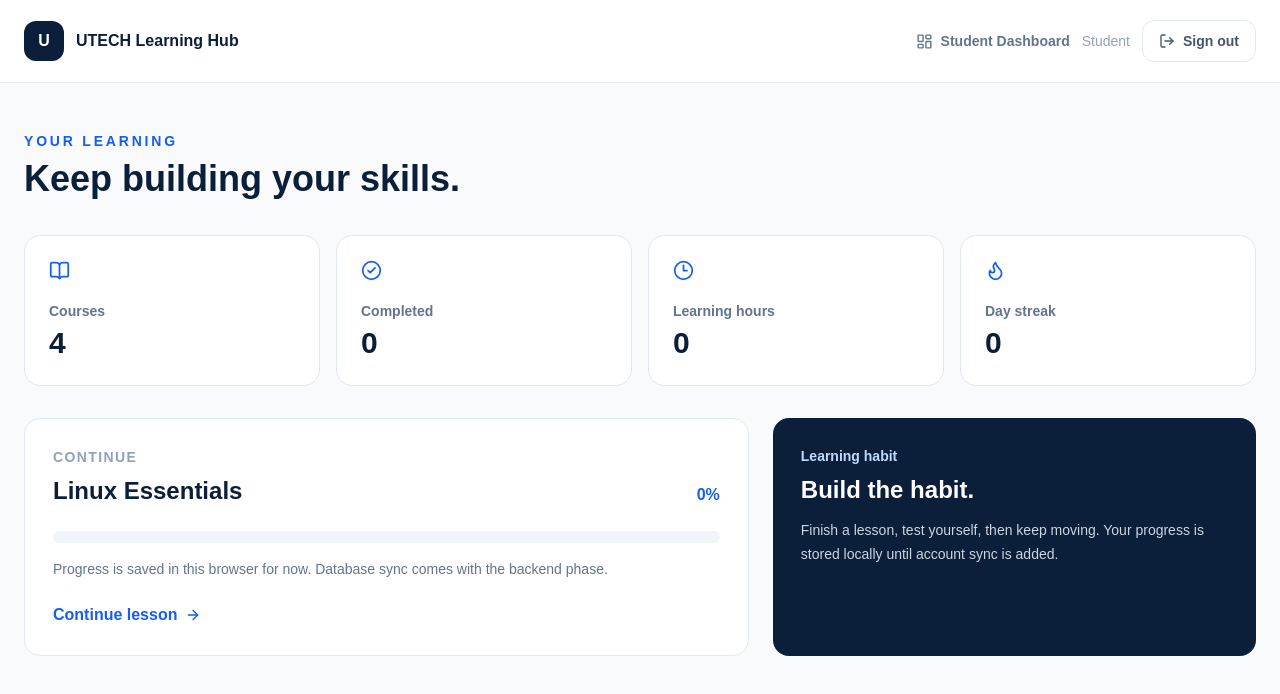
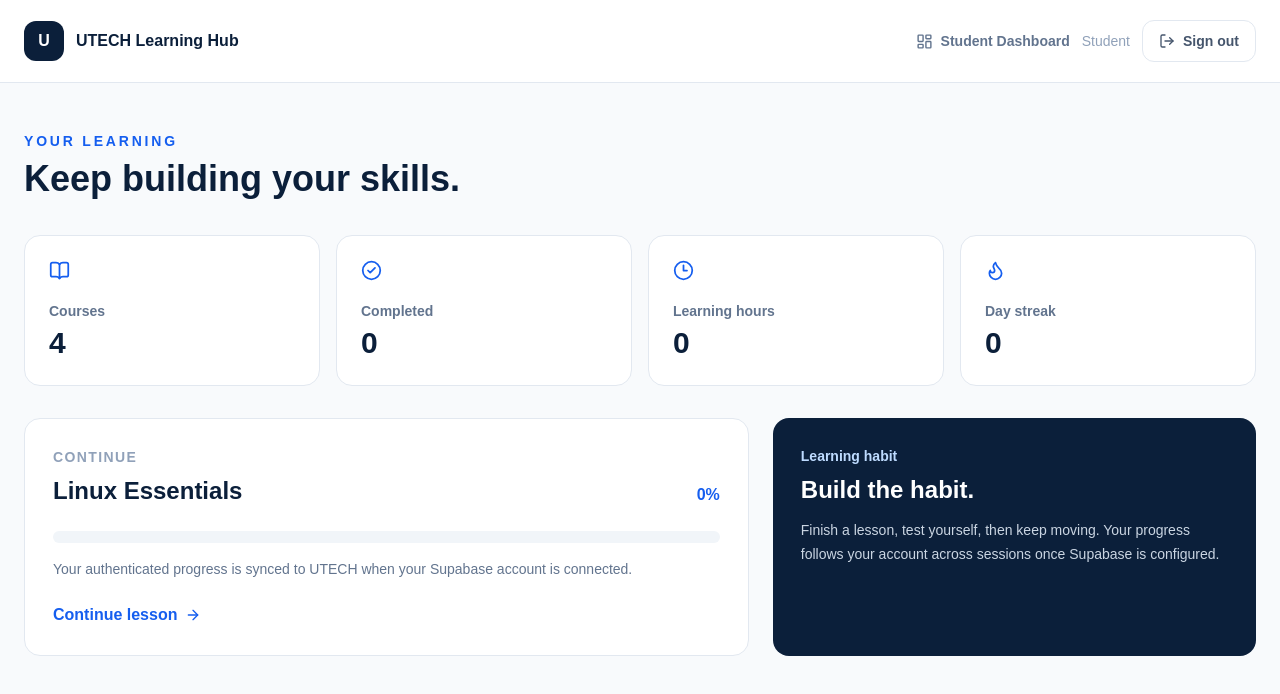
Before and after one commit to utechdev2/utech-learning-platform, a Next.js app: page /dashboard in a window 1280 px wide. Shown: the top 694 px of the page. Built offline with nearby package versions, Linux system fonts and the light colour scheme; no server answers.

Commit message:
feat: sync learning progress with Supabase

```diff
--- a/components/dashboard/DashboardStats.tsx
+++ b/components/dashboard/DashboardStats.tsx
@@ -5,27 +5,83 @@ import Link from "next/link";
 import { ArrowRight, BookOpen, CheckCircle2, Clock3, Flame } from "lucide-react";
 import { courses } from "@/data/courses";
 
+type ProgressRow = { course_slug: string; lesson_slug: string };
+
+function readLocalProgress() {
+  const result: ProgressRow[] = [];
+  for (const course of courses) {
+    const saved = JSON.parse(localStorage.getItem(`utech-progress:${course.slug}`) || "[]") as string[];
+    result.push(...saved.map(lesson_slug => ({ course_slug: course.slug, lesson_slug })));
+  }
+  return result;
+}
+
 export default function DashboardStats() {
-  const [completed, setCompleted] = useState(0);
-  const [linuxProgress, setLinuxProgress] = useState(0);
+  const [progress, setProgress] = useState<ProgressRow[]>([]);
 
   useEffect(() => {
-    let total = 0;
-    for (const course of courses) {
-      total += JSON.parse(localStorage.getItem(`utech-progress:${course.slug}`) || "[]").length;
+    let active = true;
+    async function load() {
+      try {
+        const response = await fetch("/api/progress", { cache: "no-store" });
+        const data = await response.json();
+        if (active && data.authenticated && Array.isArray(data.progress)) {
+          setProgress(data.progress);
+          return;
+        }
+      } catch {}
+      if (active) setProgress(readLocalProgress());
     }
-    const linux = JSON.parse(localStorage.getItem("utech-progress:linux-essentials") || "[]").length;
-    setCompleted(total);
-    setLinuxProgress(Math.round((linux / courses.find(c => c.slug === "linux-essentials")!.lessons.length) * 100));
+    load();
+    return () => { active = false; };
   }, []);
 
-  const stats = [["Courses", String(courses.length), BookOpen], ["Completed", String(completed), CheckCircle2], ["Learning hours", String(Math.round(completed * 0.5)), Clock3], ["Day streak", completed > 0 ? "1" : "0", Flame]] as const;
+  const completed = progress.length;
+  const linuxTotal = courses.find(c => c.slug === "linux-essentials")?.lessons.length ?? 1;
+  const linuxCompleted = progress.filter(item => item.course_slug === "linux-essentials").length;
+  const linuxProgress = Math.round((linuxCompleted / linuxTotal) * 100);
 
-  return <div className="space-y-8">
-    <div className="grid gap-4 sm:grid-cols-2 lg:grid-cols-4">{stats.map(([label,value,Icon])=><div key={label} className="rounded-2xl border border-slate-200 bg-white p-6"><Icon className="text-[#155eef]" size={21}/><p className="mt-5 text-sm font-semibold text-slate-500">{label}</p><p className="mt-1 text-3xl font-black text-[#0b1f3a]">{value}</p></div>)}</div>
-    <div className="grid gap-6 lg:grid-cols-[1.5fr_1fr]">
-      <div className="rounded-2xl border border-slate-200 bg-white p-7"><div className="flex items-end justify-between"><div><p className="text-sm font-extrabold uppercase tracking-widest text-slate-400">Continue</p><h2 className="mt-2 text-2xl font-black text-[#0b1f3a]">Linux Essentials</h2></div><span className="font-black text-[#155eef]">{linuxProgress}%</span></div><div className="mt-6 h-3 rounded-full bg-slate-100"><div className="h-full rounded-full bg-[#155eef] transition-all" style={{width: `${linuxProgress}%`}}/></div><p className="mt-4 text-sm text-slate-500">Progress is saved in this browser for now. Database sync comes with the backend phase.</p><Link href="/learn/linux-essentials/the-linux-terminal" className="mt-6 inline-flex items-center gap-2 font-bold text-[#155eef]">Continue lesson <ArrowRight size={16}/></Link></div>
-      <div className="rounded-2xl bg-[#0b1f3a] p-7 text-white"><p className="text-sm font-bold text-blue-200">Learning habit</p><h2 className="mt-2 text-2xl font-black">Build the habit.</h2><p className="mt-3 text-sm leading-6 text-slate-300">Finish a lesson, test yourself, then keep moving. Your progress is stored locally until account sync is added.</p></div>
+  const stats = [
+    ["Courses", String(courses.length), BookOpen],
+    ["Completed", String(completed), CheckCircle2],
+    ["Learning hours", String(Math.round(completed * 0.5)), Clock3],
+    ["Day streak", completed > 0 ? "1" : "0", Flame],
+  ] as const;
+
+  return (
+    <div className="space-y-8">
+      <div className="grid gap-4 sm:grid-cols-2 lg:grid-cols-4">
+        {stats.map(([label, value, Icon]) => (
+          <div key={label} className="rounded-2xl border border-slate-200 bg-white p-6">
+            <Icon className="text-[#155eef]" size={21} />
+            <p className="mt-5 text-sm font-semibold text-slate-500">{label}</p>
+            <p className="mt-1 text-3xl font-black text-[#0b1f3a]">{value}</p>
+          </div>
+        ))}
+      </div>
+      <div className="grid gap-6 lg:grid-cols-[1.5fr_1fr]">
+        <div className="rounded-2xl border border-slate-200 bg-white p-7">
+          <div className="flex items-end justify-between">
+            <div>
+              <p className="text-sm font-extrabold uppercase tracking-widest text-slate-400">Continue</p>
+              <h2 className="mt-2 text-2xl font-black text-[#0b1f3a]">Linux Essentials</h2>
+            </div>
+            <span className="font-black text-[#155eef]">{linuxProgress}%</span>
+          </div>
+          <div className="mt-6 h-3 rounded-full bg-slate-100">
+            <div className="h-full rounded-full bg-[#155eef] transition-all" style={{ width: `${linuxProgress}%` }} />
+          </div>
+          <p className="mt-4 text-sm text-slate-500">Your authenticated progress is synced to UTECH when your Supabase account is connected.</p>
+          <Link href="/learn/linux-essentials/the-linux-terminal" className="mt-6 inline-flex items-center gap-2 font-bold text-[#155eef]">
+            Continue lesson <ArrowRight size={16} />
+          </Link>
+        </div>
+        <div className="rounded-2xl bg-[#0b1f3a] p-7 text-white">
+          <p className="text-sm font-bold text-blue-200">Learning habit</p>
+          <h2 className="mt-2 text-2xl font-black">Build the habit.</h2>
+          <p className="mt-3 text-sm leading-6 text-slate-300">Finish a lesson, test yourself, then keep moving. Your progress follows your account across sessions once Supabase is configured.</p>
+        </div>
+      </div>
     </div>
-  </div>;
+  );
 }
```
